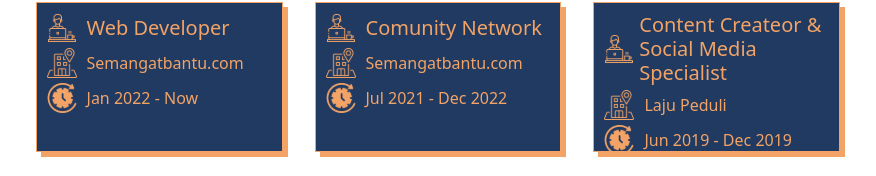
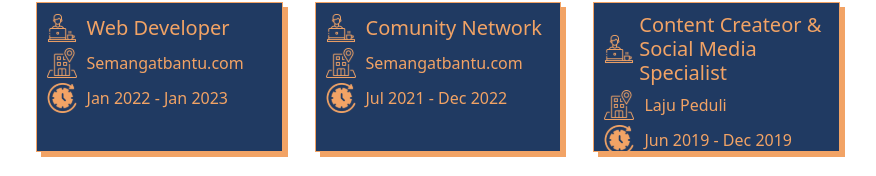
Before and after one commit to fadilfahrudin/portfolio1.0, a React (Create React App) app: page /my-portfolio/about in a window 1280 px wide. Shown: the part 1504-1680 px from the top of the page, without its empty margins (202-1078 px from the left). Built offline with nearby package versions, Linux system fonts and the light colour scheme.

Commit message:
update card

```diff
--- a/src/pages/About/index.js
+++ b/src/pages/About/index.js
@@ -77,7 +77,7 @@ const About = () => {
               <CardExperience
                 jobdesk="Web Developer"
                 location="Semangatbantu.com"
-                duration="Jan 2022 - Now"
+                duration="Jan 2022 - Jan 2023"
               />
             </Col>
             <Col xl="4">
```
